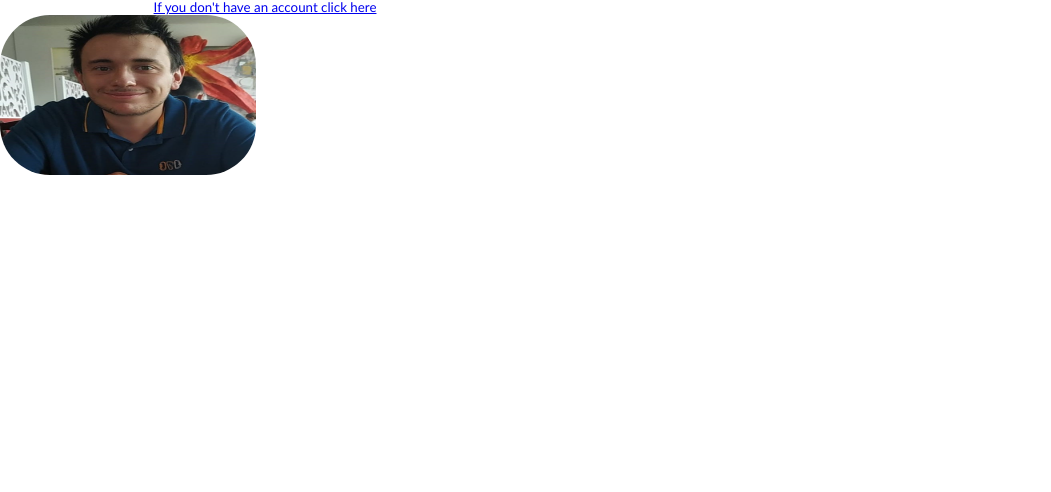
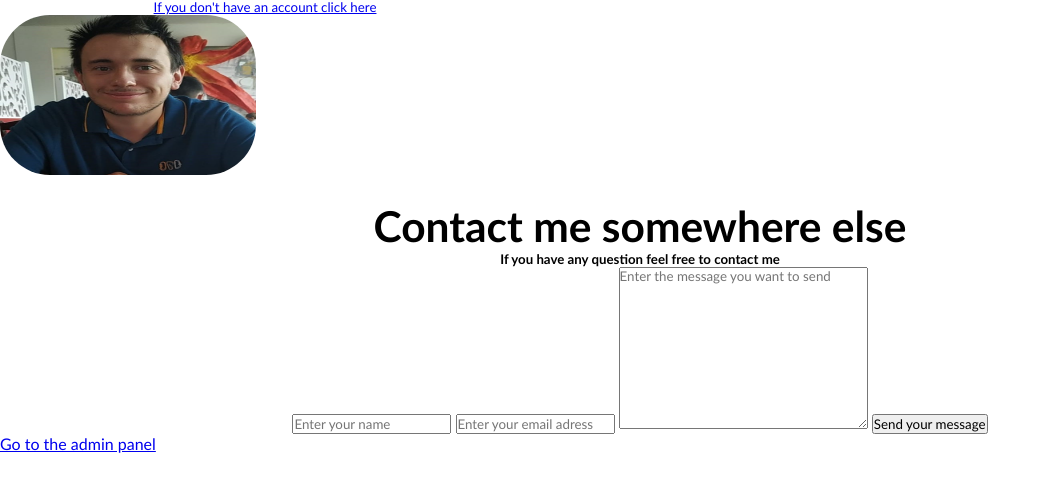
Before and after one commit to un-sam-sauvage/P5_Blog_PHP_OC, a PHP site: the page made by src/views/home/homepage.view.php in a window 1280 px wide. Shown: the part 138-630 px from the top of the page, without its empty margins (0-1051 px from the left). Run offline with PHP 8.4, Linux system fonts and the light colour scheme; the template is opened without the code that fills it, so the values that code supplies are empty.

Commit message:
Project finished

```diff
--- a/composer.json
+++ b/composer.json
@@ -5,7 +5,8 @@
         }
     },
     "require": {
-        "altorouter/altorouter": "^2.0"
+        "altorouter/altorouter": "^2.0",
+        "phpmailer/phpmailer": "^6.7"
     },
     "require-dev": {
         "symfony/var-dumper": "^6.1"
--- a/src/Controller/CommentController.php
+++ b/src/Controller/CommentController.php
@@ -106,7 +106,7 @@
 		if (isset($_SESSION["user_id"])) {
 			if ($userModel->isAdmin($_SESSION["user_id"])) {
 				$comments = $commentModel->getCommentsToValidate();
-				$this->render("comments/adminComment.view.php", array("title" => "Validate comments", "comments" => $comments));
+				$this->render("home/adminPage.view.php", array("title" => "Validate comments", "comments" => $comments));
 			} else {
 				$this->error("You don't have enough right to access this page");
 			}
--- a/src/views/base.view.php
+++ b/src/views/base.view.php
@@ -51,7 +51,19 @@
 		.hidden {
 			display: none;
 		}
+		footer {
+			position: fixed;
+			bottom: 0;
+			height: 80px;
+			width: 100%;
+			display: flex;
+			align-items: center;
+			justify-content: center;
+			background-color: lightgray;
+		}
 	</style>
+	<script src="https://kit.fontawesome.com/1b3c4452ae.js" crossorigin="anonymous"></script>
+
 </head>
 
 <body>
@@ -70,9 +82,10 @@
 			msgSysteme.classList = [];
 			msgSysteme.classList.add("msg");
 			msgSysteme.classList.add(className);
-			msgSysteme.textContent = msg;
+			msgSysteme.innerHTML = msg;
 		}
 	</script>
 	<?= $bodyContent ?>
+	<?php if (isset($_SESSION["isAdmin"]) && $_SESSION["isAdmin"] == 1) require_once(__DIR__ . '/partials/footer.view.php') ?>;
 </body>
 </html>
--- a/src/views/home/homepage.view.php
+++ b/src/views/home/homepage.view.php
@@ -1,4 +1,30 @@
 <link href="/styles/homepage.css" rel="stylesheet">
+<style>
+	#socials {
+		font-size: 4vw;
+	}
+	.my-tooltip {
+		position: relative;
+	}
+	.my-tooltip:hover::before {
+		content : attr(data-tooltip);
+		width: 200%;
+		padding: 5%;
+		border-radius: 52px;
+		left: -50%;
+		height: fit-content;
+		font-size: .8vw;
+		position: absolute;
+		top: -25%;
+		text-decoration: none;
+		color: white;
+		background-color: darkgray;
+	}
+	#bottom-row {
+		gap:100px;
+		text-align: center;
+	}
+</style>
 <div class="container" style="padding-top:2%;">
 	<div class="row">
 		<div class="col-8">
@@ -12,7 +38,73 @@
 		</div>
 		<img class="col-4" id="profile-picture" src="/pictures/profilePicture.png" alt="profile-picture">
 	</div>
-	<div class="row">
-
+	<div class="row" id="bottom-row" style="padding-top: 2%">
+		<div class="col-6" id="socials">
+			<h5>Contact me somewhere else</h5>
+			<a href="https://github.com/un-sam-sauvage"><i class="fa-brands fa-github"></i></a>
+			<a href="mailto:samuel.brb19@gmail.com"><i class="fa-solid fa-envelope"></i></a>
+			<a href="tel:06-71-79-37-35"><i class="fa-solid fa-phone"></i></a>
+			<a data-tooltip="Click to copy : #6167" class="my-tooltip" id="discord-copy"><i class="fa-brands fa-discord"></i></a>
+			<a href="/file/CV_Samuel_Barbeau.pdf" data-tooltip="Download my cv" class="my-tooltip"download="/file/CV_Samuel_Barbeau.pdf"><i class="fa-solid fa-file-pdf"></i></a>
+			<input id="copy-text"style="display:none;" value="#6167"></input>
+		</div>
+		<div class="col-4">
+			<h5>If you have any question feel free to contact me</h5>
+			<input type="text" class="form-control" id="name" placeholder="Enter your name">
+			<input  type="email" class="form-control" id="email" placeholder="Enter your email adress">
+			<textarea class="form-control" id="content" cols="30" rows="10" placeholder="Enter the message you want to send"></textarea>
+			<button class="btn btn-success" id="submit-mail">Send your message</button>
+		</div>
 	</div>
 </div>
+
+<script type="module">
+	import {fct_fetchData} from "/js/mod_ajax.js";
+
+	document.getElementById("discord-copy").addEventListener("click", () => {
+		// Get the text field
+		var copyText = document.getElementById("copy-text");
+
+		// Select the text field
+		copyText.select();
+		copyText.setSelectionRange(0, 99999); // For mobile devices
+
+		// Copy the text inside the text field
+		navigator.clipboard.writeText(copyText.value);
+	})
+
+	document.getElementById("submit-mail").addEventListener("click", btn => {
+		btn.preventDefault();
+		let name = document.getElementById("name").value;
+		let email = document.getElementById("email").value;
+		let content = document.getElementById("content").value;
+		let msg = ""
+		if (name.length == 0) {
+			msg += "Please enter your name <br />";
+		}
+		if (email.length == 0) {
+			msg += "Please enter your email adress <br />";
+		}
+		if (content.length == 0) {
+			msg += "Please fill the content of the message";
+		}
+		console.log(msg);
+		if(msg.length > 0) {
+			fct_setAlerte(msg, "msg-warning");
+		} else {
+			fct_fetchData("send-mail", {
+				name : name,
+				email : email,
+				content : content
+			}).then (data => {
+				console.log(data);
+				if (data.typeMsg == "msg-success") {
+					document.getElementById("name").value = "";
+					document.getElementById("email").value = "";
+					document.getElementById("content").value = "";
+				}
+				fct_setAlerte(data.msg, data.typeMsg)
+			})
+		}
+	})
+</script>
--- /dev/null
+++ b/src/views/partials/footer.view.php
@@ -0,0 +1,3 @@
+<footer>
+	<a href="/admin-page">Go to the admin panel</a>
+</footer>
--- a/src/views/partials/nav.view.php
+++ b/src/views/partials/nav.view.php
@@ -28,11 +28,6 @@
 			</li>
 
 			<?php } ?>
-			<?php if(isset($_SESSION["isAdmin"]) && $_SESSION["isAdmin"] == 1){?>
-			<li class="nav-item active">
-				<a href="/validate-comments" class="nav-link">Validate new comments</a>
-			</li>
-			<?php } ?>
 		</ul>
 	</div>
 </nav>
--- a/src/views/posts/allPost.view.php
+++ b/src/views/posts/allPost.view.php
@@ -22,5 +22,4 @@
 			</div>
 		</div>
 	<?php } ?>
-	<?= isset($_SESSION["username"]) ? '<a href="create-post" class="btn btn-primary">Create new post</a>' : "" ?>
 </div>
--- a/src/views/posts/singlePost.view.php
+++ b/src/views/posts/singlePost.view.php
@@ -43,7 +43,7 @@
 		?>
 	</p>
 	<p class="post-content" id="post-content"><?= $post["content"] ?></p>
-	<?php if($isAuthor) { ?>
+	<?php if($isAuthor || $_SESSION["isAdmin"] == 1) { ?>
 	<p class="btn btn-danger" id="delete-post">Delete post</p>
 	<p class="btn btn-primary" id="edit-post">Edit post</p>
 
```
Also changed, not shown: public/index.php (+8 -5 lines), public/styles/homepage.css (+5 -5 lines), src/Controller/HomeController.php (+34 -0 lines), src/views/home/adminPage.view.php (renamed from src/views/comments/adminComment.view.php, +16 -0 lines), 4 other files.
